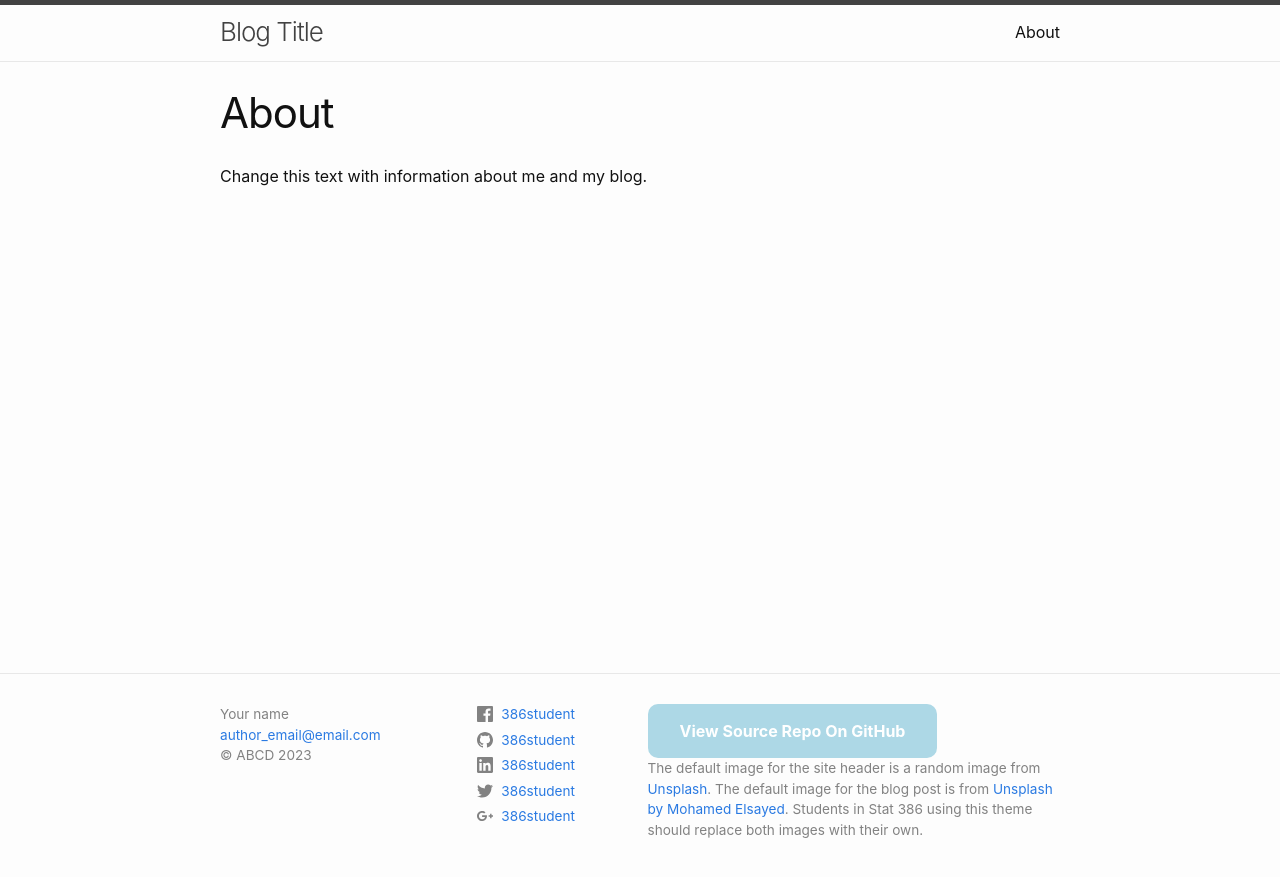
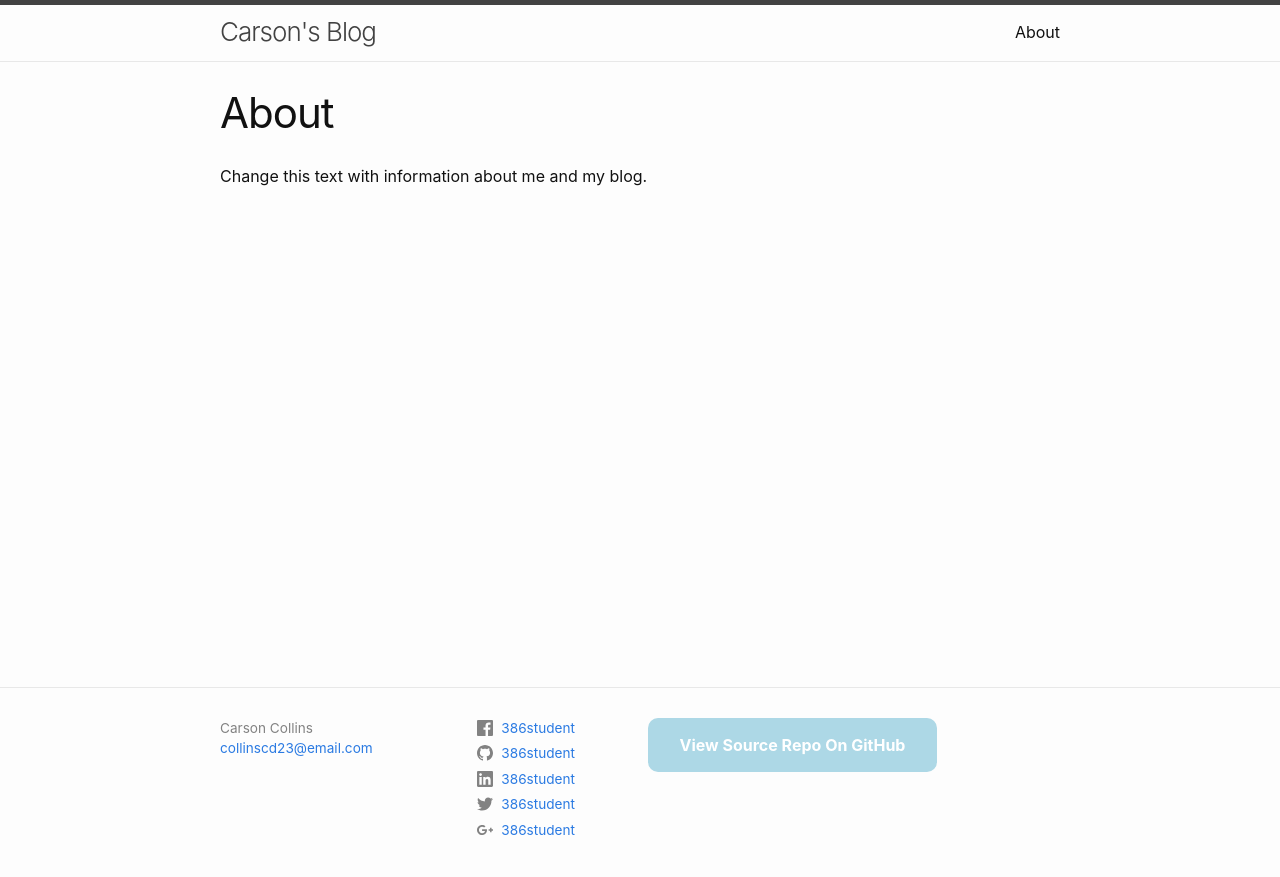
Before and after one commit to collinscd23/collinscd23.github.io, a Jekyll site: the page built from about.markdown, in a window 1280 px wide. Shown: the top 877 px of the page. Built offline with Jekyll 4.4.1, drawn with Linux system fonts in a browser that asks for light colours.

Commit message:
Update _config.yml

```diff
--- a/_config.yml
+++ b/_config.yml
@@ -18,20 +18,15 @@
 # You can create any custom variable you would like, and they will be accessible
 # in the templates via {{ site.myvariable }}.
 
-title: Blog Title
-email: author_email@email.com
-description: "Change the description so that it describes your blog"
+title: Carson's Blog
+email: collinscd23@email.com
+description: "A blog to track my learning on data sceince and other stats fields"
 baseurl: "/stat386-blog-theme" # the name of the repository
-url: "https://esnt.github.io" #  change this to "https://<your-github-username>.github.io"
-image: https://source.unsplash.com/random
-author: Your name
-copyright: ABCD # Your initials or what you want the copyright to be.  Leave empty for no copyright
-footer_description: 'The default image for the site header is a random image from
-        <a href="https://source.unsplash.com/random" target="_blank"> Unsplash</a>.
-        The default image for the blog post is from
-        <a href="https://unsplash.com/photos/DWpR-BpKlw0?utm_source=unsplash&utm_medium=referral&utm_content=creditShareLink" target="_blank"
-        >Unsplash by Mohamed Elsayed</a>. Students in Stat 386 using this theme should replace both images
-        with their own.'
+url: "https://collinscd23.github.io" #  change this to "https://<your-github-username>.github.io"
+image: https://www.pexels.com/photo/blue-fishing-boat-722995/
+author: Carson Collins
+copyright:  # Your initials or what you want the copyright to be.  Leave empty for no copyright
+footer_description:
 
 
 # Social media users names.  Leave fields blank that you don't want displayed
```
